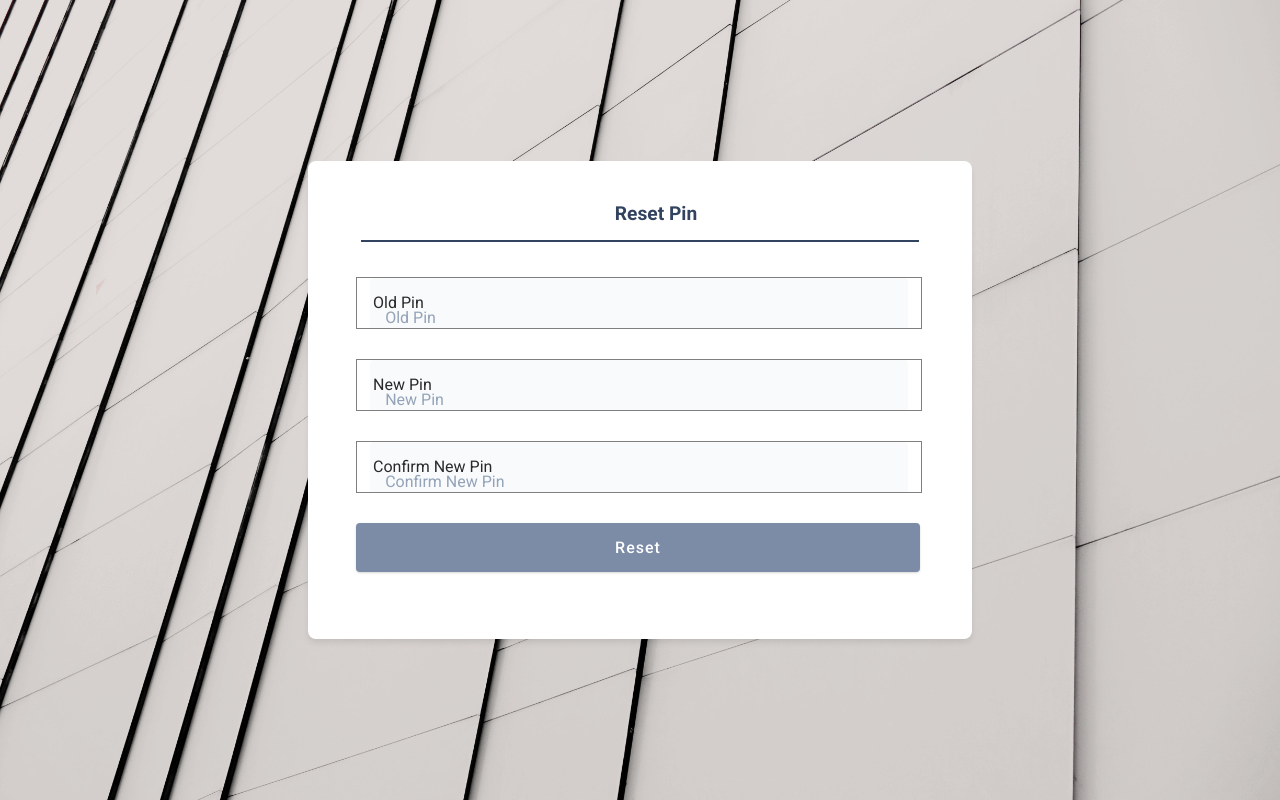
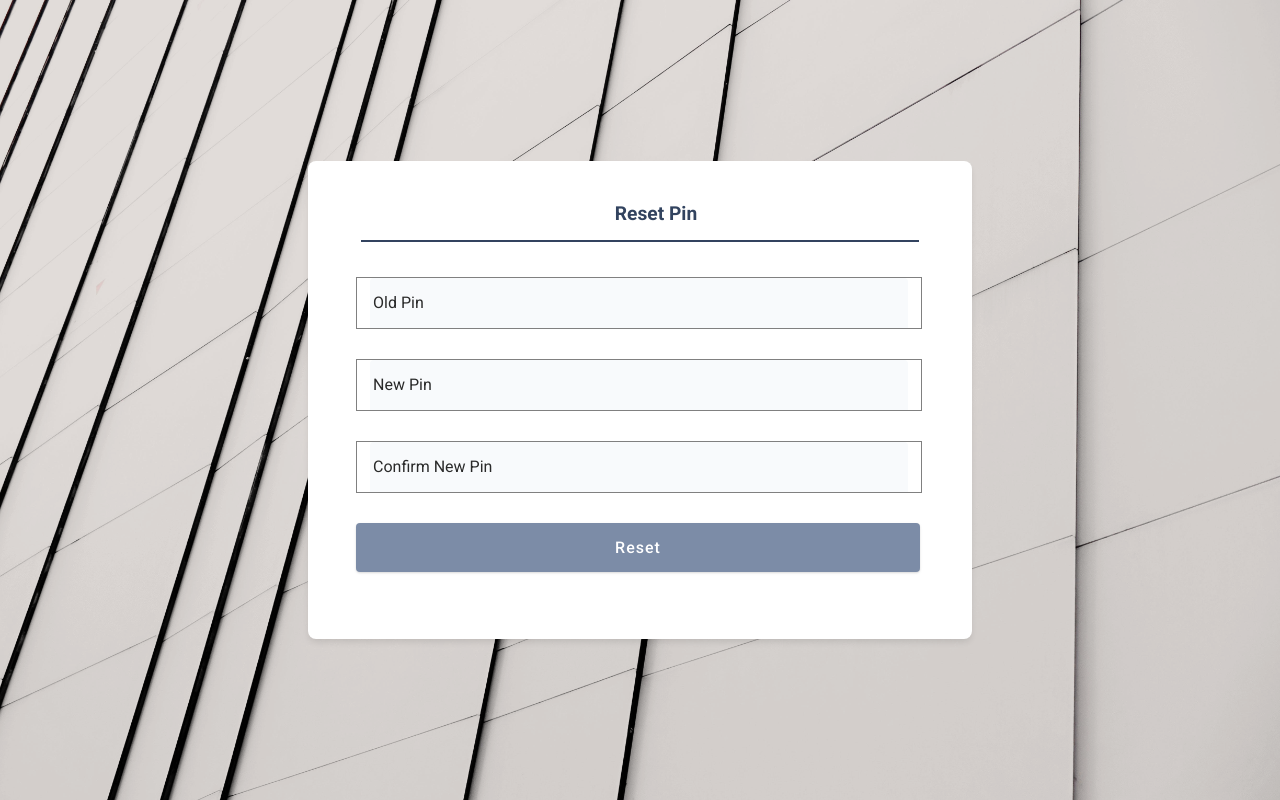
Before and after one commit to MalachyCode/Explore-bank-app, a React (Vite) app in the folder UI/: page /dashboard-client/1/reset-pin in a window 1280 px wide. Built offline with nearby package versions, Linux system fonts and the light colour scheme; no server answers.

Commit message:
Updating form input parameters to suit new form input by removing placeholders in Reset Pin Page

```diff
--- a/UI/src/pages/ResetPin/ResetPin.tsx
+++ b/UI/src/pages/ResetPin/ResetPin.tsx
@@ -37,7 +37,7 @@ const ResetPin = () => {
       id: 'oldPin',
       name: 'oldPin',
       type: 'text',
-      placeholder: 'Old Pin',
+      // placeholder: 'Old Pin',
       errorMessage: 'Pin should be 4 numbers',
       label: 'Old Pin',
       pattern: `^[0-9]{4}$`,
@@ -47,7 +47,7 @@ const ResetPin = () => {
       id: 'newPin',
       name: 'newPin',
       type: 'text',
-      placeholder: 'New Pin',
+      // placeholder: 'New Pin',
       errorMessage: 'Pin should be 4 numbers',
       label: 'New Pin',
       pattern: `^[0-9]{4}$`,
@@ -57,7 +57,7 @@ const ResetPin = () => {
       id: 'confirmNewPin',
       name: 'confirNewPin',
       type: 'text',
-      placeholder: 'Confirm New Pin',
+      // placeholder: 'Confirm New Pin',
       errorMessage: `Pins don't match`,
       label: 'Confirm New Pin',
       pattern: details.newPin,
```
